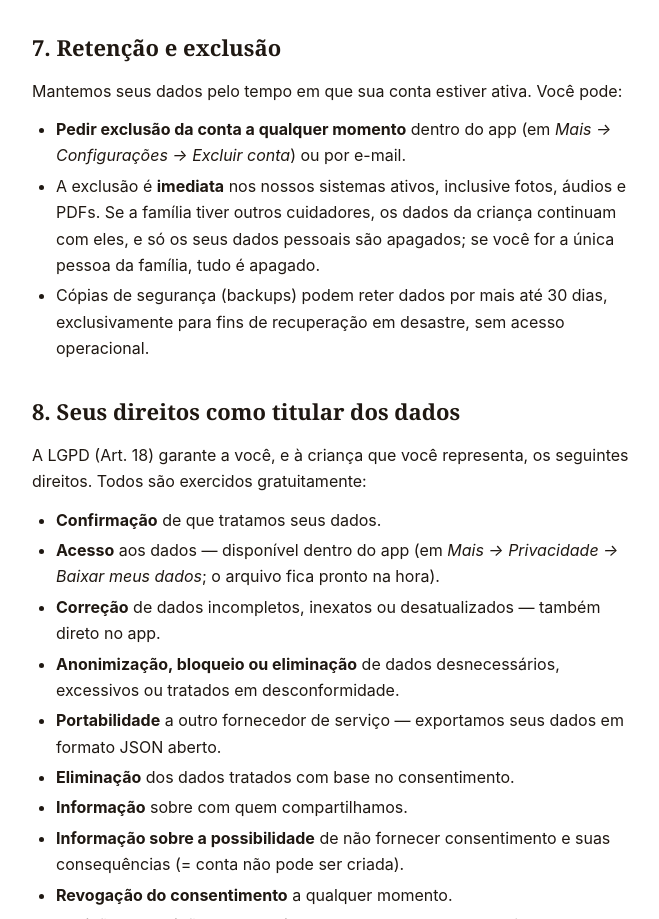
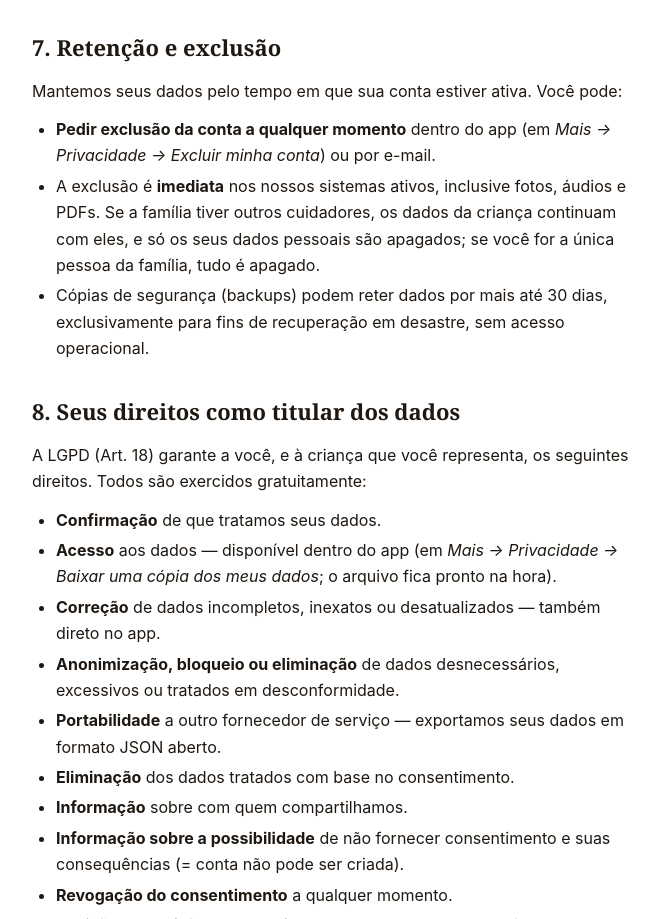
Before and after one commit to benunes01/alva-legal, a plain HTML site: page privacidade.html in a window 1280 px wide. Shown: the part 4258-5177 px from the top of the page, without its empty margins (304-963 px from the left). Drawn offline with Linux system fonts and the light colour scheme.

Commit message:
Caminhos de menu iguais aos do app (Mais → Privacidade)

```diff
--- a/privacidade.html
+++ b/privacidade.html
@@ -138,7 +138,7 @@
       <h2 id="retencao">7. Retenção e exclusão</h2>
       <p>Mantemos seus dados pelo tempo em que sua conta estiver ativa. Você pode:</p>
       <ul>
-        <li><strong>Pedir exclusão da conta a qualquer momento</strong> dentro do app (em <em>Mais → Configurações → Excluir conta</em>) ou por e-mail.</li>
+        <li><strong>Pedir exclusão da conta a qualquer momento</strong> dentro do app (em <em>Mais → Privacidade → Excluir minha conta</em>) ou por e-mail.</li>
         <li>A exclusão é <strong>imediata</strong> nos nossos sistemas ativos, inclusive fotos, áudios e PDFs. Se a família tiver outros cuidadores, os dados da criança continuam com eles, e só os seus dados pessoais são apagados; se você for a única pessoa da família, tudo é apagado.</li>
         <li>Cópias de segurança (backups) podem reter dados por mais até 30 dias, exclusivamente para fins de recuperação em desastre, sem acesso operacional.</li>
       </ul>
@@ -147,7 +147,7 @@
       <p>A LGPD (Art. 18) garante a você, e à criança que você representa, os seguintes direitos. Todos são exercidos gratuitamente:</p>
       <ul>
         <li><strong>Confirmação</strong> de que tratamos seus dados.</li>
-        <li><strong>Acesso</strong> aos dados — disponível dentro do app (em <em>Mais → Privacidade → Baixar meus dados</em>; o arquivo fica pronto na hora).</li>
+        <li><strong>Acesso</strong> aos dados — disponível dentro do app (em <em>Mais → Privacidade → Baixar uma cópia dos meus dados</em>; o arquivo fica pronto na hora).</li>
         <li><strong>Correção</strong> de dados incompletos, inexatos ou desatualizados — também direto no app.</li>
         <li><strong>Anonimização, bloqueio ou eliminação</strong> de dados desnecessários, excessivos ou tratados em desconformidade.</li>
         <li><strong>Portabilidade</strong> a outro fornecedor de serviço — exportamos seus dados em formato JSON aberto.</li>
```
Also changed, not shown: termos.html (+1 -1 lines).
